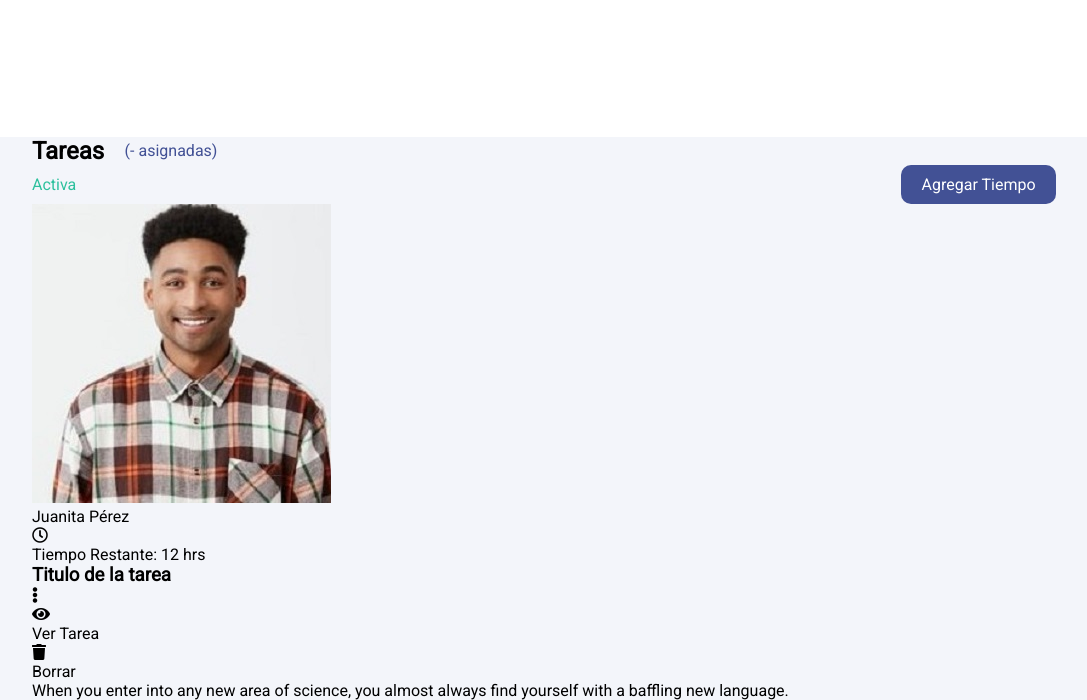
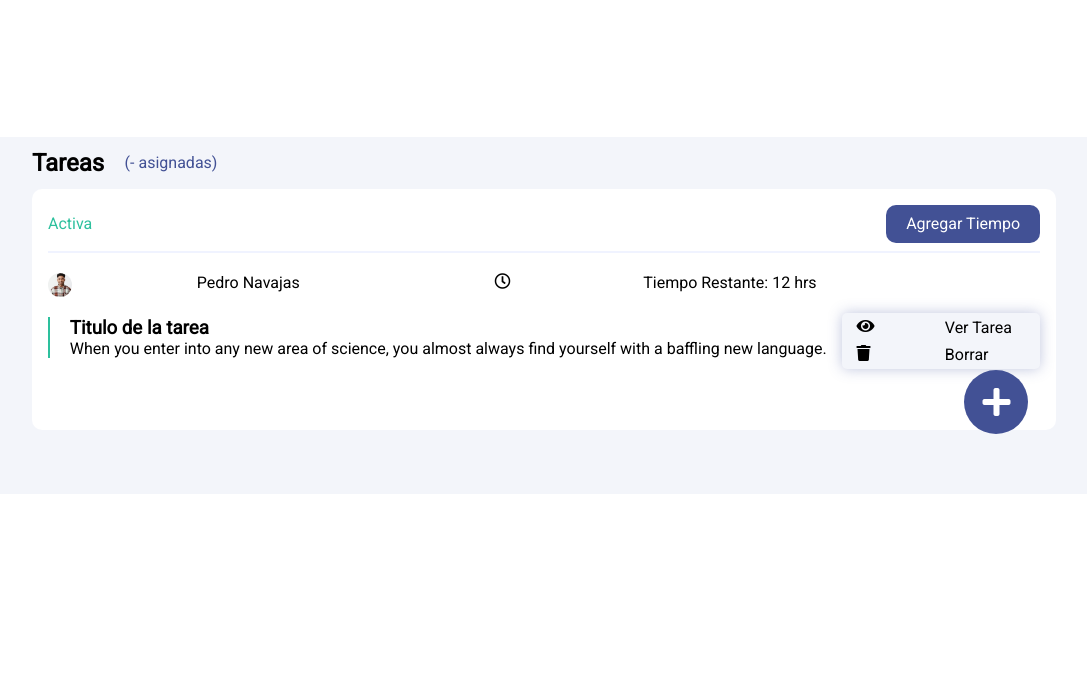
Before and after one commit to SantiagoDRP37/ToDo, a plain HTML site: page index.html in a window 1280 px wide. Shown: the part 156-856 px from the top of the page, without its empty margins (96-1183 px from the left). After the commit the page ends 800 px from the top, so only its background shows below. Drawn offline with Linux system fonts and the light colour scheme.

Commit message:
finalizar estilos css

```diff
--- a/Styles/styless.scss
+++ b/Styles/styless.scss
@@ -37,6 +37,7 @@ body{
         #TituloTareas{
             display: flex;
             align-items: center;
+            padding: 12px 0;
             h2{
                 margin-right: 2%;
             }
@@ -46,10 +47,16 @@ body{
             }
         }
         .Tareas{
+            padding: 16px;
+            background-color: $color-pimary;
+            border-radius: 10px;
+            z-index: 1;
             #CajaTarea_titulo{
                 display: flex;
                 justify-content: space-between;
                 align-items: center;
+                padding-bottom: 8px;
+                border-bottom: 2px solid #F0F3FF;
                 #estado{
                     color:$color-activo;
                 }
@@ -57,9 +64,77 @@ body{
                     background: $color-third;
                     padding: 1% 2%;
                     border-radius:10px;
-                 color: #ffff;
+                    color:$color-pimary;
+                }
+            }
+            #CajaTarea_Subtitulo{
+                display: grid;
+                grid-template-columns: 0.5fr 1fr 0.5fr 1fr;
+
+                padding-right: 10%;
+                margin: 2% 0%;
+                .ImagenPerfilMin{
+                    width: 24px;
+                    border-radius: 12px;
+
+                }
+
+            }
+            #CajaTarea_Cuerpo{
+                padding-left: 2%;
+                border-left: 2px solid $color-activo;
+                .tituloCuerpo{
+                    display: flex;
+                    justify-content: space-between;
+
+                }
+                p{
+                    padding-right: 3%;
+                }
+            }
+        }
+        .opciones{
+            position: relative;
+            padding: 5px 15px;
+            width: 35%;
+            top: -45px;
+            left: 65%;
+            display: grid;
+            grid-template-columns: 0.5fr 0.5fr;
+            grid-template-rows: 0.5fr 0.5fr;
+            gap: 8px;
+            background: $color-secundary;
+            box-shadow: 0px 0px 14px 0px rgba(71,87,162,0.34);
+            border-radius: 5px;
+            @media only screen and (max-width: 661px) {
+                width: 40%;
+                left: 62%;
+            }
+            @media only screen and (min-width: 661px)and(min-width: 720px){
+                width: 20%;
+                left: 80%;
+            }
+        }
+        #Boton{
+            position: relative;
+            top: -60px;
+            left: 89%;
+            width: 64px;
+            height: 64px;
+            border-radius: 50%;
+            background: $color-third;
+            @media only screen and (max-width: 576px) {
+                left:85%;
+            }
+            @media only screen and (min-width: 576px)and(min-width: 720px){
+                left:91%;
+            }
+            i{
+                position: relative;
+                top:25%;
+                left: 29%;
+                color: white;
             }
         }
     }
 }
-}
--- a/index.html
+++ b/index.html
@@ -33,23 +33,27 @@
                 </div>
                 <div id="CajaTarea_Subtitulo">
                     <img class="ImagenPerfilMin" src="./Images/fotoPerfil.jpg" alt="Imagen de Perfil">
-                    <p>Juanita Pérez</p>
+                    <p>Pedro Navajas</p>
                     <i class="far fa-clock"></i>
                     <p>Tiempo Restante: <a id="tiempoFaltante">12 hrs</a></p>
                 </div>
                 <div id="CajaTarea_Cuerpo">
-                    <h3>Titulo de la tarea</h3>
-                    <i class="fas fa-ellipsis-v"></i>
-                    <div class="opciones">
-                        <i class="fas fa-eye"></i>
-                        <P>Ver Tarea</P>
-                        <i class="fas fa-trash"></i>
-                        <p>Borrar</p>
+                    <div class="tituloCuerpo">
+                        <h3>Titulo de la tarea</h3>
+                        <i class="fas fa-ellipsis-v"></i>
+
                     </div>
                     <p>When you enter into any new area of science, you almost always find yourself with a baffling new language.</p>
 
                 </div>
+                <div class="opciones" >
+                    <i class="fas fa-eye"></i>
+                    <P>Ver Tarea</P>
+                    <i class="fas fa-trash"></i>
+                    <p>Borrar</p>
+                </div>
             </div>
+            <div id="Boton"><i class="fas fa-plus fa-2x"></i></div>
         </div>
     </main>
 </body>
```
Also changed, not shown: Scripts/script.js (added), Styles/styless.css, 1 other file. Lines whose indentation alone changed are shown as unchanged.
